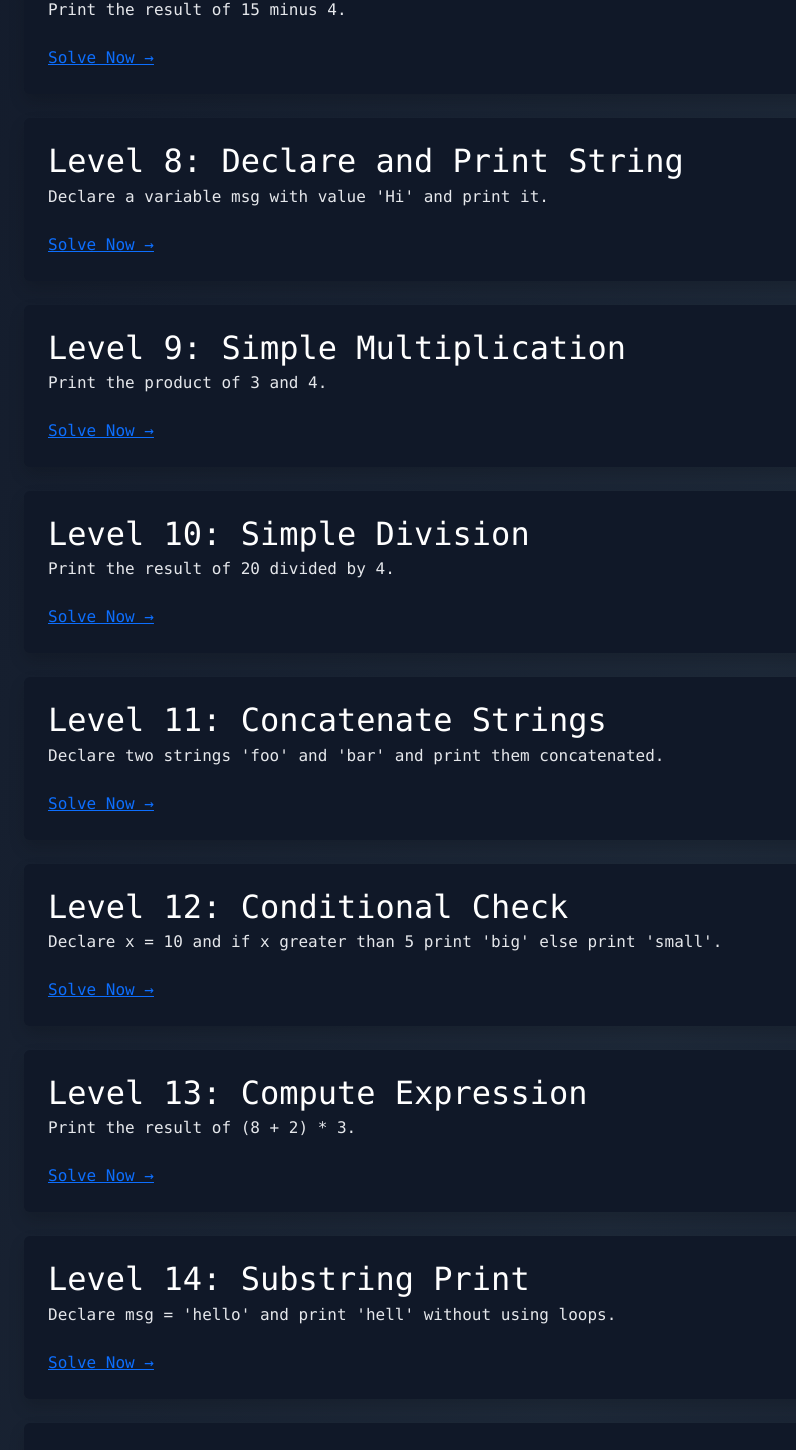
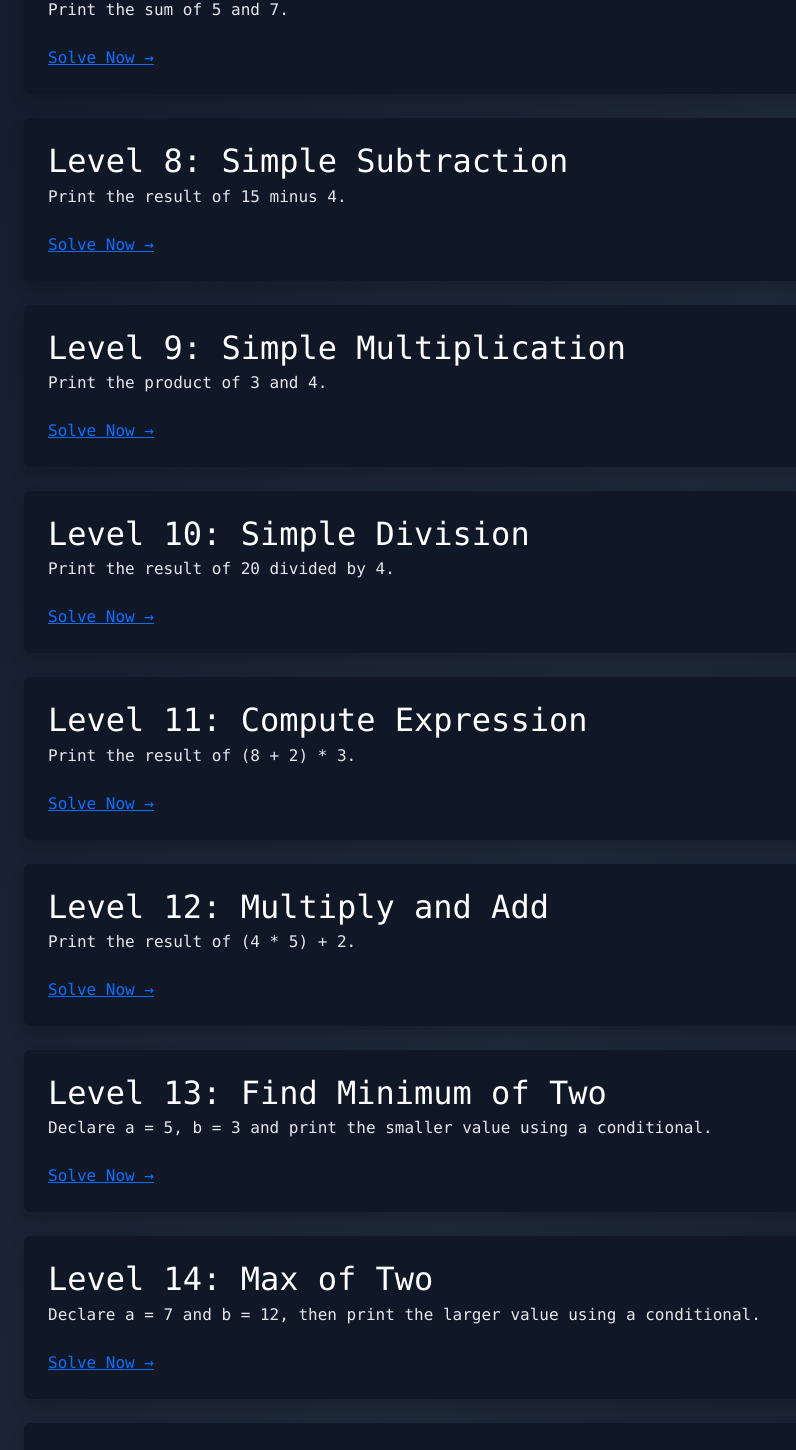
Before and after one commit to vdsn0905/Langforage-Editor, a React (Vite) app: page /challenges in a window 1280 px wide. Shown: the part 1329-2779 px from the top of the page, without its empty margins (0-796 px from the left). Built offline with nearby package versions, Linux system fonts and the light colour scheme.

Commit message:
Update challenges.js

```diff
--- a/src/components/challenges.js
+++ b/src/components/challenges.js
@@ -1,4 +1,5 @@
 export const challenges = [
+  // Level 1..6: simplest prints and declarations
   {
     level: 1,
     title: "Print Hello",
@@ -15,45 +16,47 @@ export const challenges = [
   },
   {
     level: 3,
+    title: "Print a Value",
+    task: "Declare a variable a with value 3 and print it.",
+    hint: "Use banao and dikhao.",
+    expectedOutput: `3\n`,
+  },
+  {
+    level: 4,
     title: "Declare and Print Variable",
     task: "Declare a variable x with value 10 and print it.",
     hint: "Use banao and dikhao.",
     expectedOutput: `10\n`,
   },
   {
-    level: 4,
+    level: 5,
+    title: "Declare and Print String",
+    task: "Declare a variable msg with value 'Hi' and print it.",
+    hint: "Use banao and dikhao.",
+    expectedOutput: `Hi\n`,
+  },
+  {
+    level: 6,
+    title: "String Concatenation",
+    task: "Print 'Hello' and 'World' together.",
+    hint: "Use + to join strings.",
+    expectedOutput: `HelloWorld\n`,
+  },
+
+  // Level 7..12: basic arithmetic and concatenation
+  {
+    level: 7,
     title: "Simple Addition",
     task: "Print the sum of 5 and 7.",
     hint: "Use dikhao with addition.",
     expectedOutput: `12\n`,
   },
   {
-    level: 5,
-    title: "String Concatenation",
-    task: "Print 'Hello' and 'World' together.",
-    hint: "Use + to join strings.",
-    expectedOutput: `HelloWorld\n`,
-  },
-  {
-    level: 6,
-    title: "Print a Value",
-    task: "Declare a variable a with value 3 and print it.",
-    hint: "Use banao and dikhao.",
-    expectedOutput: `3\n`,
-  },
-  {
-    level: 7,
+    level: 8,
     title: "Simple Subtraction",
     task: "Print the result of 15 minus 4.",
     hint: "Use dikhao with subtraction.",
     expectedOutput: `11\n`,
-  },
-  {
-    level: 8,
-    title: "Declare and Print String",
-    task: "Declare a variable msg with value 'Hi' and print it.",
-    hint: "Use banao and dikhao.",
-    expectedOutput: `Hi\n`,
   },
   {
     level: 9,
@@ -71,45 +74,47 @@ export const challenges = [
   },
   {
     level: 11,
-    title: "Concatenate Strings",
-    task: "Declare two strings 'foo' and 'bar' and print them concatenated.",
-    hint: "Use + to join strings and dikhao to print.",
-    expectedOutput: `foobar\n`,
+    title: "Compute Expression",
+    task: "Print the result of (8 + 2) * 3.",
+    hint: "Use arithmetic operators.",
+    expectedOutput: `30\n`,
   },
   {
     level: 12,
+    title: "Multiply and Add",
+    task: "Print the result of (4 * 5) + 2.",
+    hint: "Combine multiplication and addition in one expression.",
+    expectedOutput: `22\n`,
+  },
+
+  // Level 13..17: conditionals and simple comparisons
+  {
+    level: 13,
+    title: "Find Minimum of Two",
+    task: "Declare a = 5, b = 3 and print the smaller value using a conditional.",
+    hint: "Use yadi and nahito to compare and print.",
+    expectedOutput: `3\n`,
+  },
+  {
+    level: 14,
+    title: "Max of Two",
+    task: "Declare a = 7 and b = 12, then print the larger value using a conditional.",
+    hint: "Use yadi to compare a and b.",
+    expectedOutput: `12\n`,
+  },
+  {
+    level: 15,
     title: "Conditional Check",
     task: "Declare x = 10 and if x greater than 5 print 'big' else print 'small'.",
     hint: "Use yadi and nahito.",
     expectedOutput: `big\n`,
   },
   {
-    level: 13,
-    title: "Compute Expression",
-    task: "Print the result of (8 + 2) * 3.",
-    hint: "Use arithmetic operators.",
-    expectedOutput: `30\n`,
-  },
-  {
-    level: 14,
-    title: "Substring Print",
-    task: "Declare msg = 'hello' and print 'hell' without using loops.",
-    hint: "You can declare a new variable equal to 'hell' or use string operations.",
-    expectedOutput: `hell\n`,
-  },
-  {
-    level: 15,
-    title: "Find Minimum of Two",
-    task: "Declare a = 5, b = 3 and print the smaller value using a conditional.",
-    hint: "Use yadi and nahito to compare and print.",
-    expectedOutput: `3\n`,
-  },
-  {
     level: 16,
-    title: "Modulo Operation",
-    task: "Print the remainder of 10 divided by 3.",
-    hint: "Use % for modulo and dikhao to print.",
-    expectedOutput: `1\n`,
+    title: "Is Positive",
+    task: "Declare x = -3 and print 'positive' if x > 0 else print 'non-positive'.",
+    hint: "Use yadi and nahito.",
+    expectedOutput: `non-positive\n`,
   },
   {
     level: 17,
@@ -117,61 +122,29 @@ export const challenges = [
     task: "Declare n = 8 and print 'even' if n is even otherwise print 'odd'.",
     hint: "Use % and yadi/nahito.",
     expectedOutput: `even\n`,
+
   },
+
+  // Level 18..21: strings and comparisons
   {
     level: 18,
-    title: "Max of Two",
-    task: "Declare a = 7 and b = 12, then print the larger value using a conditional.",
-    hint: "Use yadi to compare a and b.",
-    expectedOutput: `12\n`,
+    title: "Concatenate Strings",
+    task: "Declare two strings 'foo' and 'bar' and print them concatenated.",
+    hint: "Use + to join strings and dikhao to print.",
+    expectedOutput: `foobar\n`,
   },
   {
     level: 19,
-    title: "Simple Difference",
-    task: "Print the result of 9 minus 4.",
-    hint: "Use arithmetic in the expression.",
-    expectedOutput: `5\n`,
-  },
-  {
-    level: 20,
-    title: "Is Positive",
-    task: "Declare x = -3 and print 'positive' if x > 0 else print 'non-positive'.",
-    hint: "Use yadi and nahito.",
-    expectedOutput: `non-positive\n`,
-  },
-  {
-    level: 21,
-    title: "Multiply and Add",
-    task: "Print the result of (4 * 5) + 2.",
-    hint: "Combine multiplication and addition in one expression.",
-    expectedOutput: `22\n`,
-  },
-  {
-    level: 22,
     title: "String Repeat",
     task: "Declare a = 'ha' and b = a + a, then print b.",
     hint: "Use + to join strings.",
     expectedOutput: `haha\n`,
   },
   {
-    level: 23,
+    level: 20,
     title: "Compare Strings",
     task: "Declare s = 'abc' and t = 'abc'. Print 'equal' if they are equal, else 'not equal'.",
     hint: "Use yadi with == to compare strings.",
     expectedOutput: `equal\n`,
-  },
-  {
-    level: 24,
-    title: "Modulo Math Combo",
-    task: "Print (20 % 6) + (3 * 2).",
-    hint: "Use % together with other arithmetic.",
-    expectedOutput: `8\n`,
-  },
-  {
-    level: 25,
-    title: "Compute and Print",
-    task: "Declare x = 5 * 3 and print x.",
-    hint: "Use banao to declare x with the computed expression.",
-    expectedOutput: `15\n`,
-  },
+  }
 ];
```
